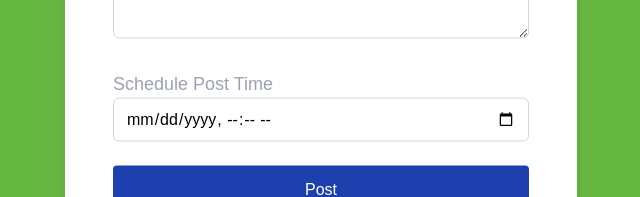
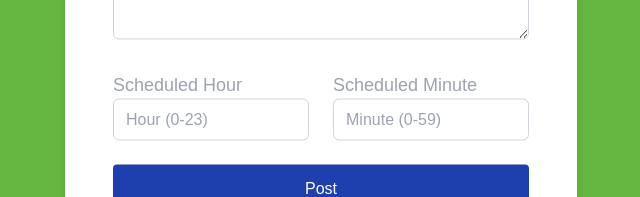
Before and after one commit to szwedmichael/cse312-group-proj, a React (Vite) app in the folder front-end/website/: page /home in a window 1280 px wide. Both pictures are taken after a click on the button "Create New Post". Shown: the part 439-636 px from the top of the page, without its empty margins (319-959 px from the left). Built offline with nearby package versions, Linux system fonts and the light colour scheme; no server answers.

Commit message:
added hour and minue for the scheduling to allign with backend

```diff
--- a/front-end/website/src/pages/HomepageLogged.jsx
+++ b/front-end/website/src/pages/HomepageLogged.jsx
@@ -28,7 +28,8 @@ function HomepageLogged() {
     description: "",
     date: "",
     file: null,
-    scheduledTime: ""  // New state to hold the scheduled time
+    hour: '',  // New state field for hour
+    minute: ''  // New state field for minute
   });
 
   // get request for posts
@@ -178,7 +179,10 @@ function HomepageLogged() {
     formData.append("location", newPost.location);
     formData.append("description", newPost.description);
     formData.append("date", newPost.date);
-    formData.append("scheduledTime", newPost.scheduledTime);  // Send the scheduledTime to the server
+    if (newPost.hour && newPost.minute) { // Check if hour and minute are provided
+      formData.append("hour", newPost.hour);
+      formData.append("minute", newPost.minute);
+    }
     if (newPost.file) {
       formData.append("file", newPost.file);
     }
@@ -230,9 +234,31 @@ function HomepageLogged() {
                     <div className="md:col-span-2">
                       <textarea name="description" value={newPost.description} onChange={postReset} placeholder="Post description" className="w-full border border-gray-300 rounded-md py-2 px-3 focus:outline-none focus:border-blue-700" rows="5" cols="" ></textarea>
                     </div>
-                    <div className="md:col-span-2">
-                      <label htmlFor="scheduledTime" className="float-left block font-normal text-gray-400 text-lg">Schedule Post Time</label>
-                      <input type="datetime-local" name="scheduledTime" value={newPost.scheduledTime} onChange={postReset} className="w-full border border-gray-300 rounded-md py-2 px-3 focus:outline-none focus:border-blue-700"></input>
+                    <div className="md:col-span-1">
+                      <label htmlFor="hour" className="float-left block font-normal text-gray-400 text-lg">Scheduled Hour</label>
+                      <input
+                        type="number"
+                        name="hour"
+                        placeholder="Hour (0-23)"
+                        min="0"
+                        max="23"
+                        value={newPost.hour}
+                        onChange={postReset}
+                        className="w-full border border-gray-300 rounded-md py-2 px-3 focus:outline-none focus:border-blue-700"
+                      />
+                    </div>
+                    <div className="md:col-span-1">
+                      <label htmlFor="minute" className="float-left block font-normal text-gray-400 text-lg">Scheduled Minute</label>
+                      <input
+                        type="number"
+                        name="minute"
+                        placeholder="Minute (0-59)"
+                        min="0"
+                        max="59"
+                        value={newPost.minute}
+                        onChange={postReset}
+                        className="w-full border border-gray-300 rounded-md py-2 px-3 focus:outline-none focus:border-blue-700"
+                      />
                     </div>
                     <div className="md:col-span-2">
                       <button className="py-3 text-base font-medium rounded text-white bg-blue-800 w-full hover:bg-blue-700 transition duration-300">Post</button>
```
